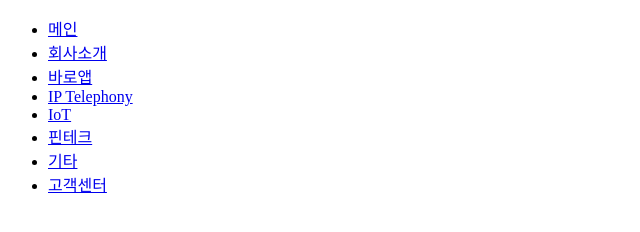
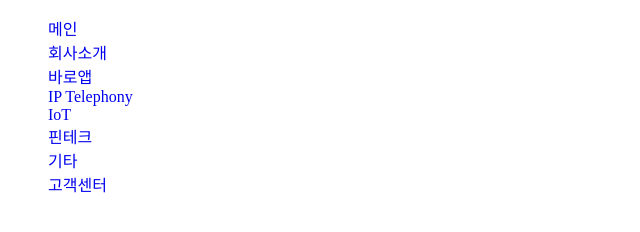
Before and after one commit to heydoy/SVCB-m, a plain HTML site: page index.html in a window 1280 px wide. Shown: the full height of the page, 0-640 px from the left. Drawn offline with Linux system fonts and the light colour scheme.

Commit message:
make style.css

```diff
--- /dev/null
+++ b/css/style.css
@@ -0,0 +1,14 @@
+* {
+    box-sizing: border-box;
+
+}
+
+a,
+a:hover {
+    text-decoration: none;
+}
+
+li,
+li:hover {
+    list-style: none;
+}
--- a/index.html
+++ b/index.html
@@ -18,6 +18,9 @@
 
     <!-- Bootstrap 부트스트랩 -->
     <link rel="stylesheet" href="">
+
+    <!-- Custom Style 스타일-->
+    <link rel="stylesheet" href="./css/style.css">
 
 </head>
 <body>
```
